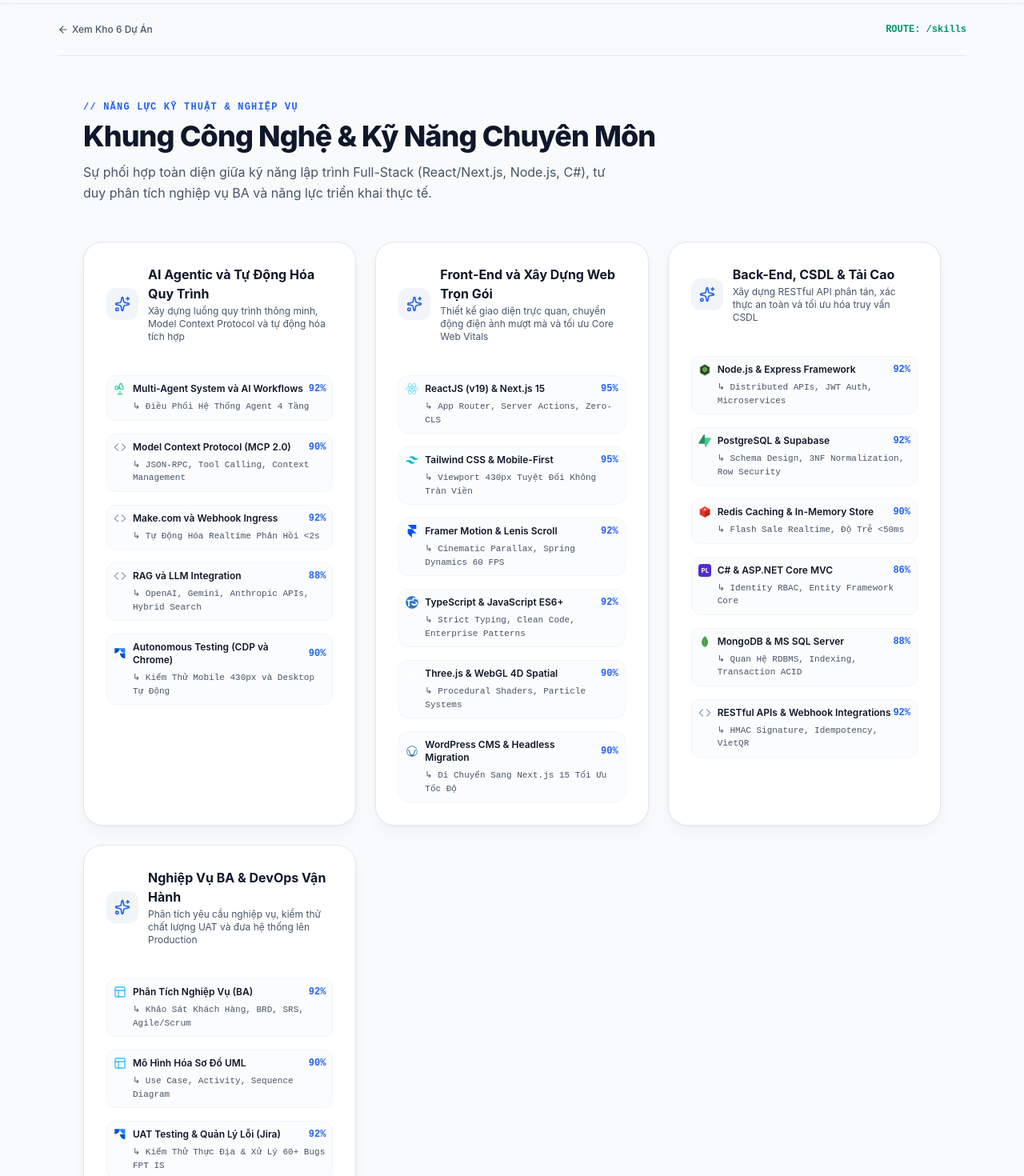
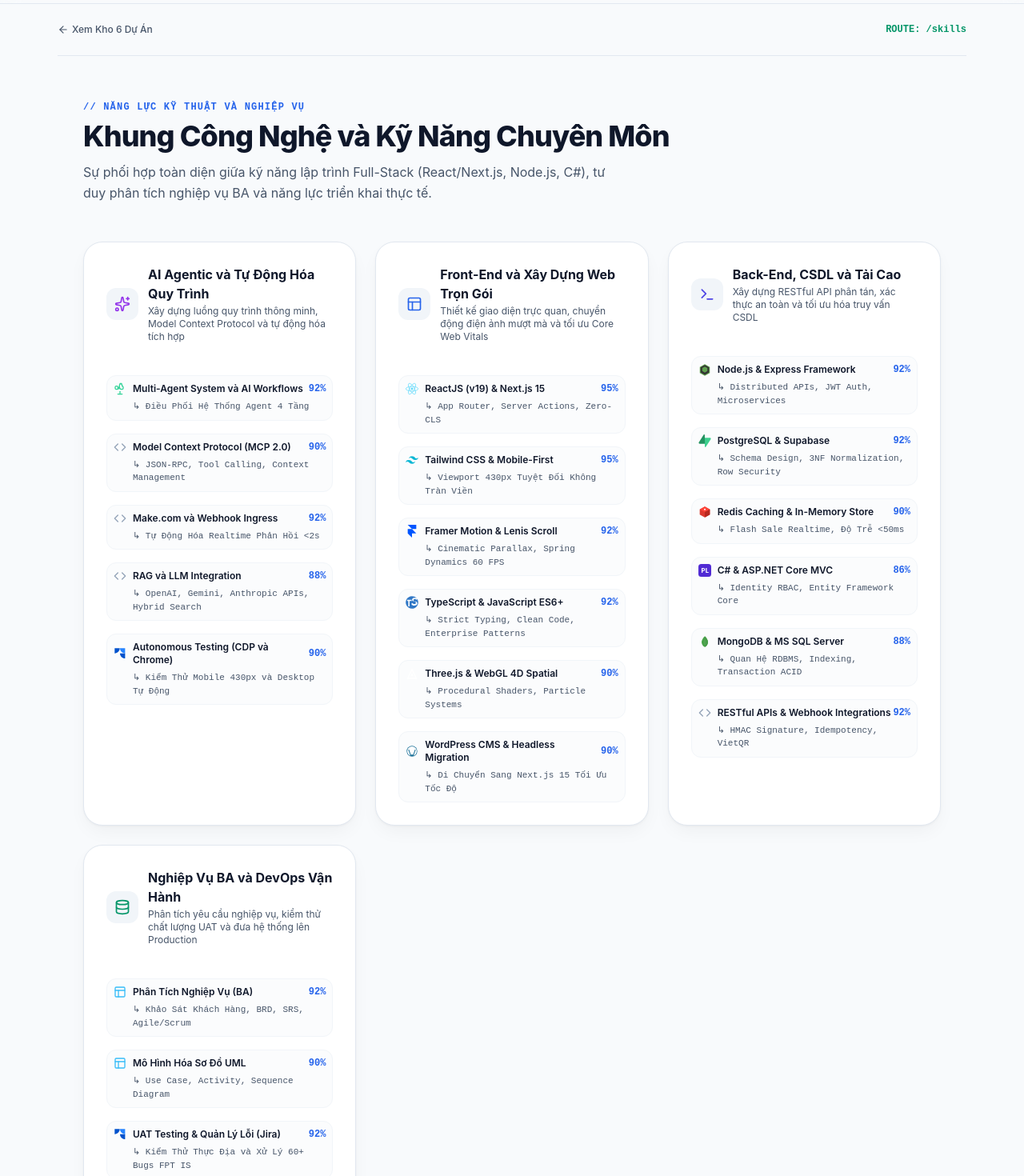
Before and after one commit to Kteenguyen/pofolio, a Next.js app in the folder Frontend/: page /skills in a window 1280 px wide. Shown: the part 60-1530 px from the top of the page at 80% size. Built offline with nearby package versions, Linux system fonts and the light colour scheme.

Commit message:
refactor(copy): triet tieu tu ngu AI 'tac tu', 'tu tri', dau & va emoji trong giao dien va portfolioData

```diff
--- a/Frontend/src/components/Hero.tsx
+++ b/Frontend/src/components/Hero.tsx
@@ -234,7 +234,7 @@
         <div className="mt-8 sm:mt-12 lg:mt-14 pt-6 sm:pt-8 border-t border-[var(--surface-border)]">
           <div className="flex items-center justify-between mb-3 sm:mb-4">
             <div className="text-xs font-mono font-semibold text-blue-600 dark:text-sky-400 uppercase tracking-widest">
-              // CHỈ SỐ NĂNG LỰC ĐÃ ĐỐI SOÁT & XÁC THỰC
+              // CHỈ SỐ NĂNG LỰC ĐÃ ĐỐI SOÁT VÀ XÁC THỰC
             </div>
             <span className="text-[11px] font-mono text-[var(--muted-foreground)] hidden sm:inline">
               FPT IS • Luklak • PowerTech • TDTU
--- a/Frontend/src/components/Projects.tsx
+++ b/Frontend/src/components/Projects.tsx
@@ -41,9 +41,9 @@
 
   const categories = [
     "Tất cả",
-    "Full-Stack & Web",
-    "Backend & CSDL",
-    "Phân Tích BA & Nghiệp Vụ",
+    "Full-Stack và Web",
+    "Backend và CSDL",
+    "Phân Tích BA và Nghiệp Vụ",
   ];
 
   const filteredProjects = selectedCategory === "Tất cả"
@@ -56,7 +56,7 @@
       <div className="flex flex-col sm:flex-row sm:items-center justify-between gap-4">
         <div>
           <div className="text-xs font-mono font-semibold tracking-widest text-blue-600 dark:text-sky-400 uppercase mb-1">
-            // DANH MỤC 6 DỰ ÁN THỰC CHIẾN & NGHIỆP VỤ
+            // DANH MỤC 6 DỰ ÁN THỰC CHIẾN VÀ NGHIỆP VỤ
           </div>
           <h2 className="text-2xl lg:text-3xl font-extrabold text-[var(--foreground)] tracking-tight">
             Kho Dự Án Kỹ Thuật Đã Triển Khai
--- a/Frontend/src/components/TechStack.tsx
+++ b/Frontend/src/components/TechStack.tsx
@@ -5,9 +5,10 @@
 
 export default function TechStack() {
   const categoryIcons: Record<string, React.ReactNode> = {
-    "Front-End & Trải Nghiệm Người Dùng (UI/UX)": <Layout size={20} className="text-blue-600 dark:text-blue-400" />,
-    "Back-End & Kiến Trúc Dữ Liệu (Systems & Data)": <Terminal size={20} className="text-indigo-600 dark:text-indigo-400" />,
-    "Nghiệp Vụ BA, Triển Khai & Kiểm Thử (BA / QA / DevOps)": <Database size={20} className="text-emerald-600 dark:text-emerald-400" />,
+    "AI Agentic và Tự Động Hóa Quy Trình": <Sparkles size={20} className="text-purple-600 dark:text-purple-400" />,
+    "Front-End và Xây Dựng Web Trọn Gói": <Layout size={20} className="text-blue-600 dark:text-blue-400" />,
+    "Back-End, CSDL và Tải Cao": <Terminal size={20} className="text-indigo-600 dark:text-indigo-400" />,
+    "Nghiệp Vụ BA và DevOps Vận Hành": <Database size={20} className="text-emerald-600 dark:text-emerald-400" />,
   };
 
   return (
@@ -16,10 +17,10 @@
         {/* Section Header */}
         <div className="flex flex-col items-start mb-12">
           <div className="text-xs font-mono font-semibold tracking-widest text-blue-600 dark:text-blue-400 uppercase mb-2">
-            // NĂNG LỰC KỸ THUẬT & NGHIỆP VỤ
+            // NĂNG LỰC KỸ THUẬT VÀ NGHIỆP VỤ
           </div>
           <h2 className="text-3xl lg:text-4xl font-extrabold text-[var(--foreground)] tracking-tight">
-            Khung Công Nghệ & Kỹ Năng Chuyên Môn
+            Khung Công Nghệ và Kỹ Năng Chuyên Môn
           </h2>
           <p className="text-[var(--muted-foreground)] mt-3 max-w-2xl text-base leading-relaxed">
             Sự phối hợp toàn diện giữa kỹ năng lập trình Full-Stack (React/Next.js, Node.js, C#), tư duy phân tích nghiệp vụ BA và năng lực triển khai thực tế.
--- a/Frontend/src/data/portfolioData.ts
+++ b/Frontend/src/data/portfolioData.ts
@@ -7,7 +7,7 @@
   solution: string;
   impact: string[];
   techStack: string[];
-  category: "Full-Stack & Web" | "Backend & CSDL" | "Phân Tích BA & Nghiệp Vụ" | "Mobile & Khác";
+  category: "Full-Stack và Web" | "Backend và CSDL" | "Phân Tích BA và Nghiệp Vụ" | "Mobile và Khác";
   liveUrl?: string;
   githubUrl?: string;
   imageUrl?: string;
@@ -22,7 +22,7 @@
   period: string;
   yearBadge: string;
   location: string;
-  type: "Doanh Nghiệp" | "Freelance" | "Dự Án Cộng Đồng" | "Học Thuật & Đào Tạo" | "Thực Tập Doanh Nghiệp" | "Cử Nhân Học Vấn" | "Học Vấn Kỹ Sư";
+  type: "Doanh Nghiệp" | "Freelance" | "Dự Án Cộng Đồng" | "Học Thuật và Đào Tạo" | "Thực Tập Doanh Nghiệp" | "Cử Nhân Học Vấn" | "Học Vấn Kỹ Sư";
   website?: string;
   description: string;
   achievements: string[];
@@ -71,7 +71,7 @@
 
   stats: [
     { label: "Cán bộ số hóa tại FPT IS", value: "230+" },
-    { label: "Bugs & CR UAT xử lý", value: "60+" },
+    { label: "Bugs và CR UAT xử lý", value: "60+" },
     { label: "PageSpeed Mobile (CLS = 0)", value: "96/100" },
     { label: "Độ trễ phản hồi Webhook", value: "<2s" },
   ],
@@ -116,7 +116,7 @@
       ],
     },
     {
-      category: "Back-End, CSDL & Tải Cao",
+      category: "Back-End, CSDL và Tải Cao",
       description: "Xây dựng RESTful API phân tán, xác thực an toàn và tối ưu hóa truy vấn CSDL",
       skills: [
         { name: "Node.js & Express Framework", level: 92, note: "Distributed APIs, JWT Auth, Microservices" },
@@ -128,15 +128,15 @@
       ],
     },
     {
-      category: "Nghiệp Vụ BA & DevOps Vận Hành",
+      category: "Nghiệp Vụ BA và DevOps Vận Hành",
       description: "Phân tích yêu cầu nghiệp vụ, kiểm thử chất lượng UAT và đưa hệ thống lên Production",
       skills: [
         { name: "Phân Tích Nghiệp Vụ (BA)", level: 92, note: "Khảo Sát Khách Hàng, BRD, SRS, Agile/Scrum" },
         { name: "Mô Hình Hóa Sơ Đồ UML", level: 90, note: "Use Case, Activity, Sequence Diagram" },
-        { name: "UAT Testing & Quản Lý Lỗi (Jira)", level: 92, note: "Kiểm Thử Thực Địa & Xử Lý 60+ Bugs FPT IS" },
+        { name: "UAT Testing & Quản Lý Lỗi (Jira)", level: 92, note: "Kiểm Thử Thực Địa và Xử Lý 60+ Bugs FPT IS" },
         { name: "Triển Khai Máy Chủ VPS Linux & Nginx", level: 88, note: "Reverse Proxy, SSL Let\x27s Encrypt, Caching" },
         { name: "CI/CD & Version Control (Git)", level: 92, note: "GitHub Actions, Vercel Edge, Production Go-Live" },
-        { name: "Chữ Ký Số & Bảo Mật Doanh Nghiệp", level: 88, note: "Cấu Hình Chứng Thư Số & Nghiệm Thu Khách Hàng" },
+        { name: "Chữ Ký Số & Bảo Mật Doanh Nghiệp", level: 88, note: "Cấu Hình Chứng Thư Số và Nghiệm Thu Khách Hàng" },
       ],
     },
   ] as SkillCategory[],
@@ -146,7 +146,7 @@
       id: "ai-agentic-mcp",
       title: "Nền Tảng Hệ Thống Multi-Agent 4 Tầng và Động Cơ Giao Thức MCP",
       subtitle: "Multi-Agent System with MCP 2.0, JSON-RPC & Autonomous CDP Browser Testing",
-      category: "Full-Stack & Web",
+      category: "Full-Stack và Web",
       featured: true,
       description: "Thiết kế hệ thống Multi-Agent 4 tầng chuyên sâu: Supreme Leader (phân rã yêu cầu), Database Schema Architect (3NF/Supabase), QA Lead (chỉ huy Webhook HMAC, Chaos Simulator 429/502), và DevOps Parity Officer.",
       problem: "Phát triển phần mềm truyền thống tốn nhiều thời gian review thủ công, kiểm thử đa nền tảng và dễ phát sinh lỗi xung đột schema, tràn viền mobile.",
@@ -168,7 +168,7 @@
       id: "nam-gia-phat-realestate",
       title: "Cổng Bất Động Sản Doanh Nghiệp Nam Gia Phát",
       subtitle: "Enterprise Commercial Real Estate Portal with Multi-Dimensional Filtering",
-      category: "Full-Stack & Web",
+      category: "Full-Stack và Web",
       featured: true,
       imageUrl: "/namgiaphat.jpg",
       liveUrl: "https://nam-gia-phat-demo.vercel.app/",
@@ -192,7 +192,7 @@
       id: "bliss-homestay-automation",
       title: "Nghiên Cứu Phát Triển (GĐ 1): Tự Động Hóa Tin Nhắn Bliss Homestay",
       subtitle: "ManyChat Webhook Ingress & Make.com Automation Workflow",
-      category: "Backend & CSDL",
+      category: "Backend và CSDL",
       featured: true,
       description: "Nghiên cứu và phát triển (Giai đoạn 1) quy trình tự động hóa trả lời tin nhắn kết hợp Webhook ManyChat và Make.com thời gian thực, bắt trọn và phân giải cấu trúc dữ liệu JSON từ khách hàng.",
       problem: "Bliss Homestay tiếp nhận lượng lớn tin nhắn hỏi phòng phân tán trên nhiều kênh, thường xuyên bị chậm trễ phản hồi dẫn đến tỷ lệ rớt khách cao.",
@@ -212,9 +212,9 @@
     },
     {
       id: "ai-career-engine",
-      title: "Động Cơ AI Phân Tích Khớp Việc Làm & Portfolio Cá Nhân",
+      title: "Động Cơ AI Phân Tích Khớp Việc Làm và Portfolio Cá Nhân",
       subtitle: "Realtime Job Match Engine with JD Keyword Extraction & Edge Network",
-      category: "Full-Stack & Web",
+      category: "Full-Stack và Web",
       featured: true,
       liveUrl: "https://pofolio-b3w9.vercel.app/",
       description: "Xây dựng website cá nhân Production-Grade triển khai trên Vercel Edge Network với Next.js 15 App Router, React 19 và Tailwind CSS; thiết kế Mobile-First cam kết chuẩn 0 phần tử tràn viền.",
@@ -235,9 +235,9 @@
     },
     {
       id: "luklak-cinematic-web",
-      title: "Website Doanh Nghiệp Đa Trang & Cinematic Scroll (Luklak)",
+      title: "Website Doanh Nghiệp Đa Trang và Cinematic Scroll (Luklak)",
       subtitle: "Enterprise Responsive Website with Lenis Smooth Scroll 60 FPS & Spring Physics",
-      category: "Full-Stack & Web",
+      category: "Full-Stack và Web",
       featured: true,
       imageUrl: "/luklak.jpg",
       description: "Xây dựng hoàn thiện website thương hiệu gồm 7 trang hoàn chỉnh và 17 components, chuyển đổi trực tiếp bản vẽ Figma sang mã nguồn Next.js/Tailwind CSS chuẩn mực.",
@@ -258,9 +258,9 @@
     },
     {
       id: "powertech-high-performance",
-      title: "Tái Cấu Trúc Website Năng Lượng & Tối Ưu Hiệu Năng (PowerTech)",
+      title: "Tái Cấu Trúc Website Năng Lượng và Tối Ưu Hiệu Năng (PowerTech)",
       subtitle: "Next.js 15 App Router Migration, Zero-CLS & PageSpeed 96/100",
-      category: "Full-Stack & Web",
+      category: "Full-Stack và Web",
       featured: true,
       imageUrl: "/powertech.png",
       liveUrl: "https://powertech.vn",
@@ -284,7 +284,7 @@
       id: "fpt-civil-judgment-suite",
       title: "Dự Án Triển Khai Hệ Thống Cơ Quan Thi Hành Án Dân Sự (FPT IS)",
       subtitle: "Government Enterprise System Deployment, UAT Testing & End-User Training",
-      category: "Phân Tích BA & Nghiệp Vụ",
+      category: "Phân Tích BA và Nghiệp Vụ",
       featured: false,
       description: "Dự án chuyển đổi số trọng điểm của FPT IS cho cơ quan nhà nước. Đảm nhiệm vai trò Trưởng nhóm triển khai: điều phối golive, tổ chức đào tạo cho cán bộ và kiểm thử nghiệm thu.",
       problem: "Hệ thống nghiệp vụ phức tạp với khối lượng dữ liệu tư pháp lớn; người dùng cuối là các cán bộ công chức cần được hướng dẫn tỉ mỉ để chuyển đổi từ quy trình thủ công sang số hóa.",
@@ -303,9 +303,9 @@
     },
     {
       id: "ecommerce-redis-flashsale",
-      title: "Sàn Thương Mại Điện Tử & Đặt Hàng Trực Tuyến (Flash Sale Realtime)",
+      title: "Sàn Thương Mại Điện Tử và Đặt Hàng Trực Tuyến (Flash Sale Realtime)",
       subtitle: "E-Commerce Platform with Redis High-Concurrency Cache & Shipping Integration",
-      category: "Backend & CSDL",
+      category: "Backend và CSDL",
       featured: false,
       description: "Nền tảng thương mại điện tử hoàn chỉnh với giỏ hàng, thanh toán trực tuyến, cơ chế Flash Sale thời gian thực và tự động hóa tính phí vận chuyển.",
       problem: "Các đợt Flash Sale lưu lượng truy cập tăng vọt dễ dẫn đến nghẽn cơ sở dữ liệu và tình trạng mua vượt quá số lượng hàng tồn kho (Race Conditions).",
@@ -327,7 +327,7 @@
       id: "food-ordering-rbac-net",
       title: "Nền Tảng Đặt Món Trực Tuyến Phân Quyền Theo Vai Trò (RBAC)",
       subtitle: "Online Food Ordering Platform with ASP.NET Core & Partial Views Optimization",
-      category: "Full-Stack & Web",
+      category: "Full-Stack và Web",
       featured: false,
       description: "Ứng dụng đặt món ăn với hệ thống phân quyền đa vai trò (Khách hàng, Quản lý nhà hàng, Quản trị viên hệ thống) xây dựng trên nền tảng .NET hiện đại.",
       problem: "Mã nguồn giao diện monolithic truyền thống cồng kềnh, khó bảo trì khi mở rộng thêm các danh mục món ăn và bảng điều khiển quản trị.",
```
